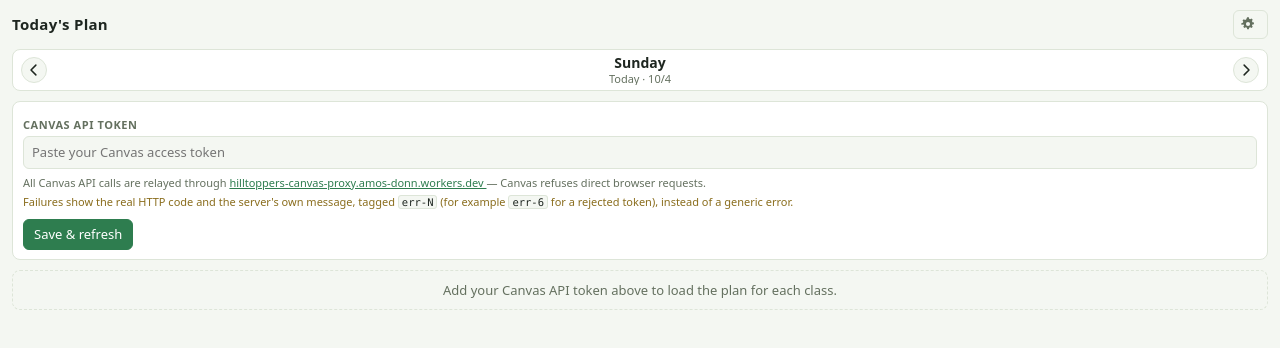
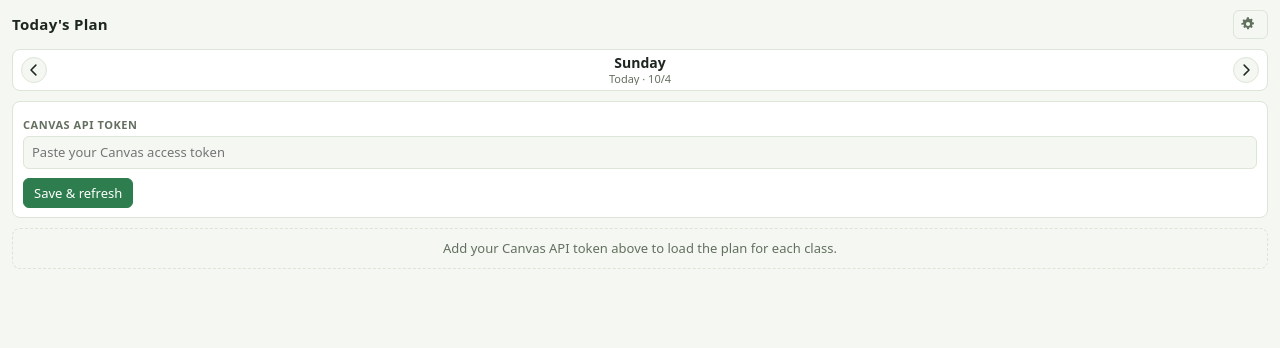
Before and after one commit to amos-donn/hilltoppers-prep, a website: page index.html in a window 1280 px wide. Drawn offline with Linux system fonts and the light colour scheme.

Commit message:
Remove the settings relay footnote and add the app favicon
- Drop the .cors-footnote paragraph from Settings, so the section is just the
  Canvas token field and "Save & refresh". The relay URL and the err-N note
  were stale UI text that no longer belongs on the settings screen.
- Delete the CSS those elements used (.cors-footnote, .cors-footnote
  .proxy-link, .diag-footnote, .diag-code) so no dead rules are left behind.
- Add favicon.svg and link it from <head> as the site icon: the green rounded
  square with two bars and the orange mark.
- Ship the icon with the deploy by adding favicon.svg to the files
  scripts/build.mjs copies into dist/.

Verified: npm test exit 0 (worker 14/14, e2e, layouts 11/11, daynav,
iframe 39/39 - the relative-asset assertion now covers favicon.svg);
npm run build copies dist/favicon.svg; the preview serves /favicon.svg as
image/svg+xml (HTTP 200) and the served index.html has the icon link and no
footnote text.

```diff
--- a/index.html
+++ b/index.html
@@ -4,6 +4,7 @@
     <meta charset="utf-8" />
     <meta name="viewport" content="width=device-width, initial-scale=1" />
     <title>Hilltoppers Prep — Today's Plan</title>
+    <link rel="icon" type="image/svg+xml" href="favicon.svg" />
     <!-- Iframe critical block: sizes the icons and lays out the day row even if
          the stylesheet is slow, blocked, or overridden by the host popup. Kept
          short on purpose — style.css is still the full theme and loads after
@@ -163,16 +164,6 @@
           placeholder="Paste your Canvas access token"
         />
 
-        <div class="cors-footnote">All Canvas API calls are relayed through
-          <a class="proxy-link" href="https://hilltoppers-canvas-proxy.amos-donn.workers.dev" target="_blank" rel="noopener">
-            hilltoppers-canvas-proxy.amos-donn.workers.dev
-          </a>
-          — Canvas refuses direct browser requests.
-          <span class="diag-footnote">Failures show the real HTTP code and the server's own message, tagged
-            <code class="diag-code">err-N</code> (for example <code class="diag-code">err-6</code> for a rejected token), instead of a generic error.
-          </span>
-        </div>
-
         <div class="settings-actions">
           <button id="save-settings" class="primary-btn" type="button">Save &amp; refresh</button>
           <span id="settings-status" class="settings-status" role="status" aria-live="polite"></span>
--- a/scripts/build.mjs
+++ b/scripts/build.mjs
@@ -3,7 +3,7 @@
 
 import { copyFile, mkdir, rm } from "node:fs/promises";
 
-const FILES = ["index.html", "style.css", "script.js", "resize.js"];
+const FILES = ["index.html", "style.css", "script.js", "resize.js", "favicon.svg"];
 
 await rm("dist", { recursive: true, force: true });
 await mkdir("dist", { recursive: true });
--- a/style.css
+++ b/style.css
@@ -155,34 +155,6 @@
 
 .diag-panel .diag-detail {
   color: var(--muted);
-}
-
-.cors-footnote {
-  margin: 6px 0 0;
-  font-size: 11px;
-  color: var(--muted);
-  line-height: 1.4;
-}
-
-.cors-footnote .proxy-link {
-  color: var(--accent);
-  text-decoration: underline;
-}
-
-.diag-footnote {
-  display: block;
-  margin-top: 4px;
-  color: var(--warn);
-}
-
-.diag-code {
-  font-family: ui-monospace, "SF Mono", Menlo, Consolas, monospace;
-  font-size: 10.5px;
-  background: var(--paper);
-  border: 1px solid var(--line);
-  border-radius: 3px;
-  padding: 0 3px;
-  color: var(--ink);
 }
 
 /* Day navigator at the top: < Monday >, one day per arrow press. */
```
Also changed, not shown: favicon.svg (added).
